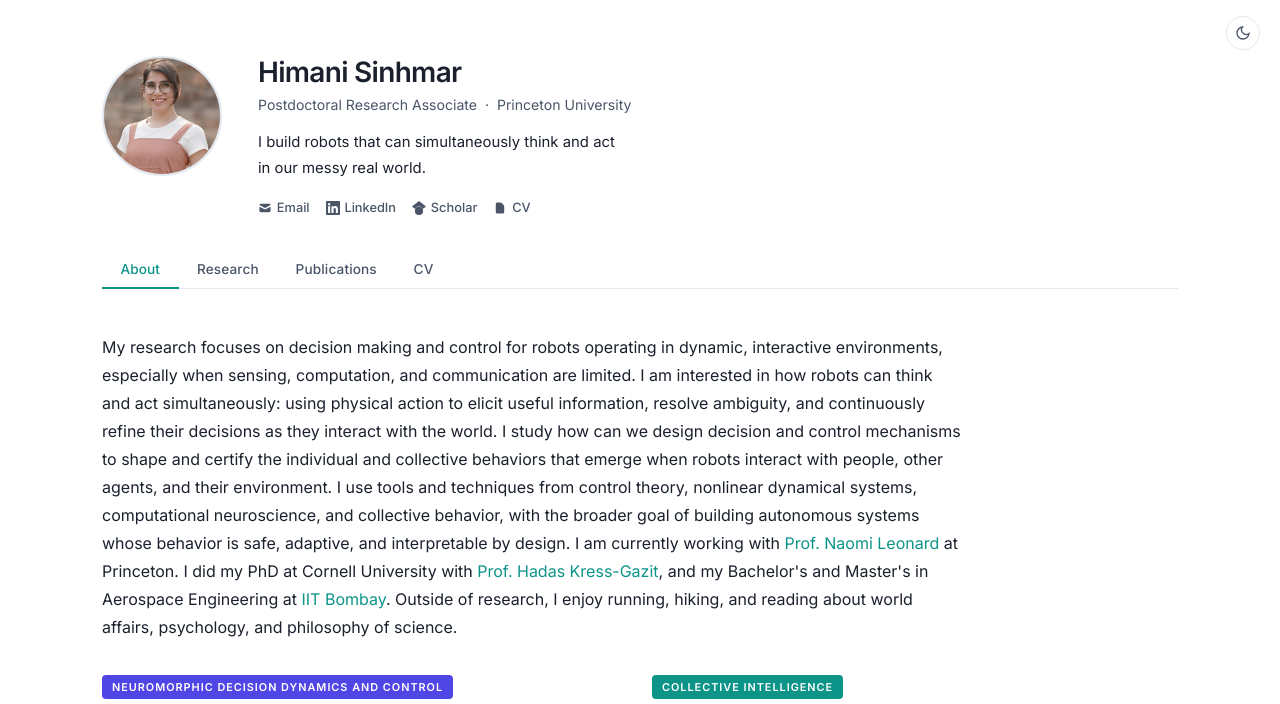
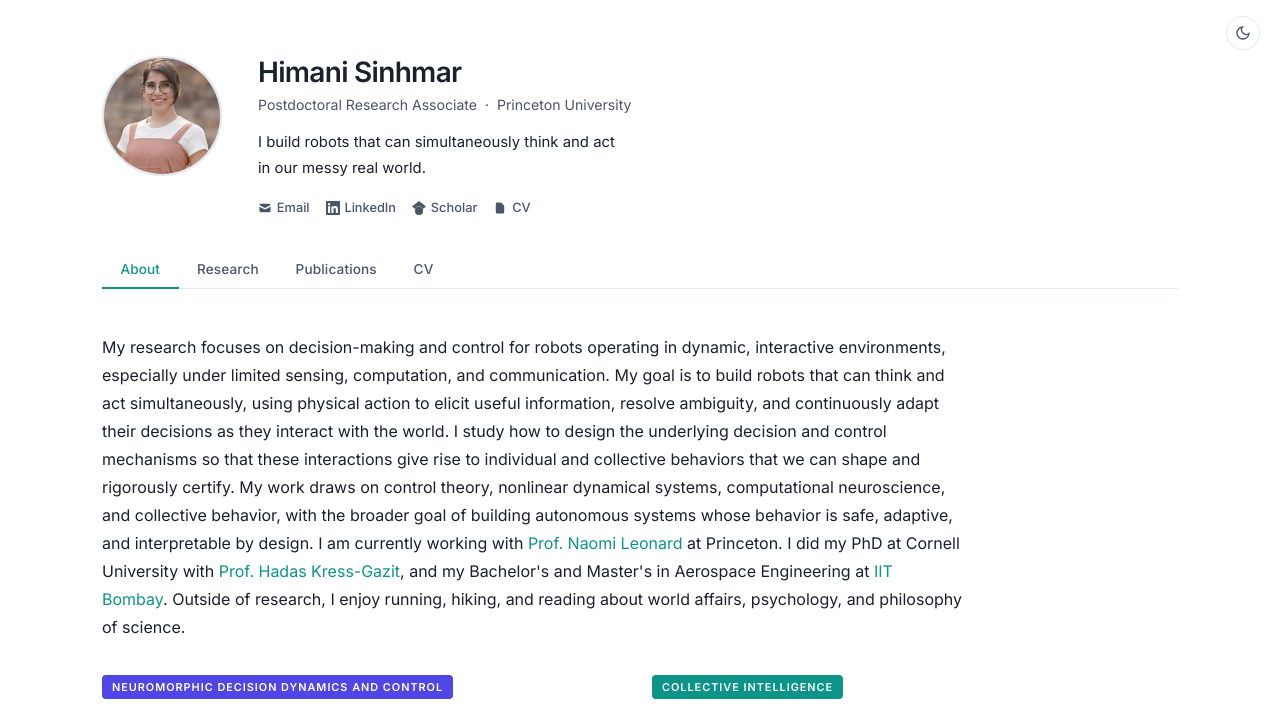
Before and after one commit to himanisinhmar/himanisinhmar.github.io, a Jekyll site: the page built from index.html, in a window 1280 px wide and 900 px high, cut to the strip 0-704 px from the top of the window. Built offline with Jekyll 4.4.1, drawn with Linux system fonts in a browser that asks for light colours; the list of posts is cut into pages by our own code.

Commit message:
Update homepage research bio

```diff
--- a/index.html
+++ b/index.html
@@ -65,11 +65,15 @@ title: Himani Sinhmar
     <div class="about-text">
       <p class="about__vision">
        <!-- I am a Postdoctoral Research Associate at Princeton University working at the intersection of robotics, control theory, neuromorphic decision-making, and game theory. My research asks how individual robots and teams can think and act simultaneously, forming fast, reliable decisions as they move and interact with the physical world and one another. I develop interpretable dynamical models of embodied decision formation and translate them into decentralized, resource-aware controllers that rely solely on local information, without explicit communication. These controllers shape fluid, goal-directed behavior in heterogeneous collectives of robots, people, and other interacting agents while providing mathematical guarantees of safety and task success in uncertain, dynamic, and social environments. -->
-       My research focuses on decision making and control for robots operating in dynamic, interactive environments, especially when sensing, computation, and communication are limited. I am interested in how robots can think and act simultaneously: using physical action to elicit useful information, resolve ambiguity, and continuously refine their decisions as they interact with the world.
+       <!-- My research focuses on decision making and control for robots operating in dynamic, interactive environments, especially when sensing, computation, and communication are limited. I am interested in how robots can think and act simultaneously: using physical action to elicit useful information, resolve ambiguity, and continuously refine their decisions as they interact with the world. -->
        <!-- I develop decision and control mechanisms that close the loop between decision, action, and interaction, enabling robots to adapt fluidly as situations unfold. -->
        <!-- A central theme of my work is understanding how local decision and feedback mechanisms give rise to large-scale behavior.  -->
-       I study how can we design decision and control mechanisms to shape and certify the individual and collective behaviors that emerge when robots interact with people, other agents, and their environment.
-       I use tools and techniques from control theory, nonlinear dynamical systems, computational neuroscience, and collective behavior, with the broader goal of building autonomous systems whose behavior is safe, adaptive, and interpretable by design.
+       <!-- I study how can we design decision and control mechanisms to shape and certify the individual and collective behaviors that emerge when robots interact with people, other agents, and their environment. -->
+       My research focuses on decision-making and control for robots operating in dynamic, interactive environments, especially under limited sensing, computation, and communication.
+       My goal is to build robots that can think and act simultaneously, using physical action to elicit useful information, resolve ambiguity, and continuously adapt their decisions as they interact with the world.
+       I study how to design the underlying decision and control mechanisms so that these interactions give rise to individual and collective behaviors that we can shape and rigorously certify.
+       My work draws on control theory, nonlinear dynamical systems, computational neuroscience, and collective behavior, with the broader goal of building autonomous systems whose behavior is safe, adaptive, and interpretable by design.
+       <!-- I use tools and techniques from control theory, nonlinear dynamical systems, computational neuroscience, and collective behavior, with the broader goal of building autonomous systems whose behavior is safe, adaptive, and interpretable by design. -->
       <!-- </p>
       <p class="about__vision"> -->
         I am currently working with
```
